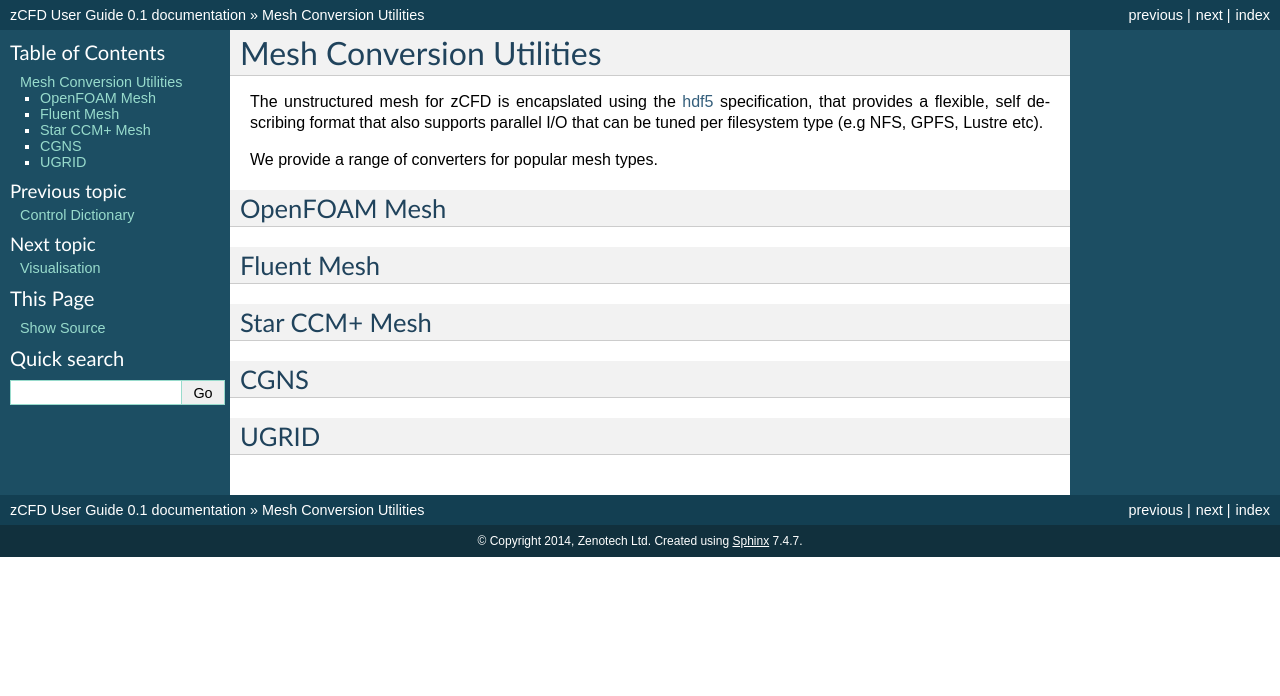
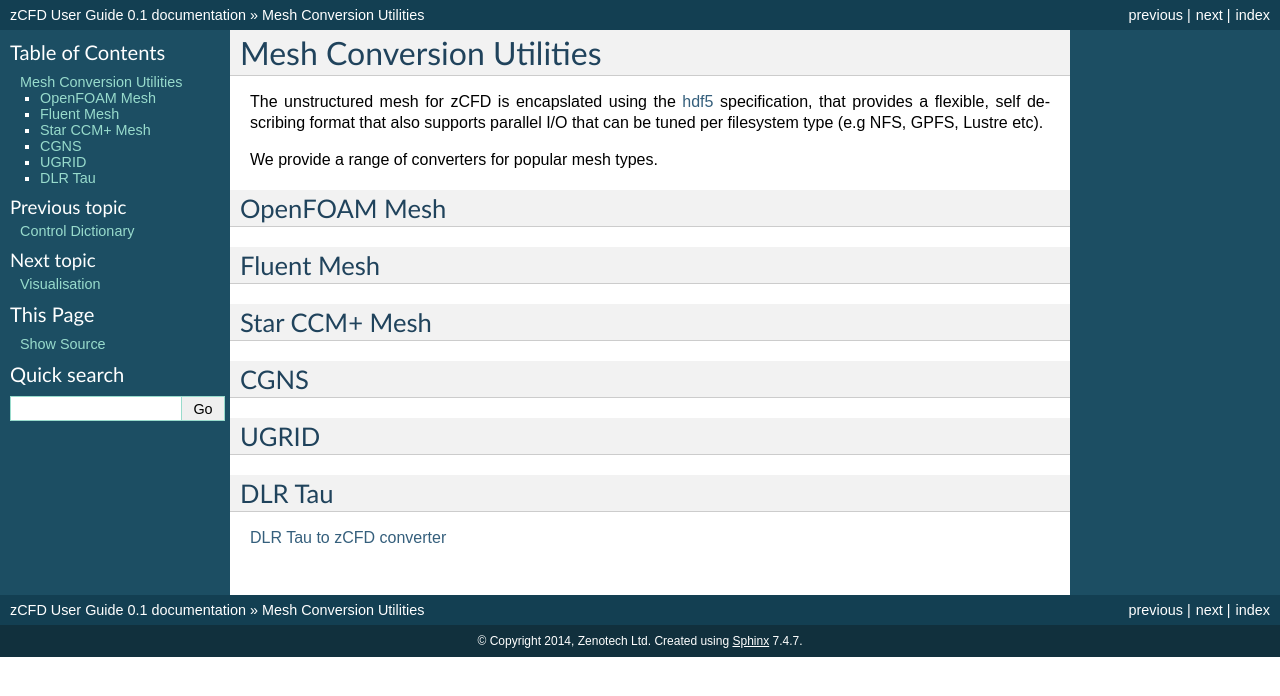
Before and after one commit to zCFD/zCFDguide, a Sphinx documentation site: the page built from docs/source/meshutil.rst, in a window 1280 px wide. Shown: the top 696 px of the page. Built offline with Sphinx 7.4.7, drawn with Linux system fonts in a browser that asks for light colours; formulas are drawn with MathJax 3.

Commit message:
Added link to Tau converter

```diff
--- a/docs/source/meshutil.rst
+++ b/docs/source/meshutil.rst
@@ -20,3 +20,8 @@ CGNS
 
 UGRID
 -----
+
+DLR Tau
+-------
+
+`DLR Tau to zCFD converter <https://gist.github.com/jappa/47b5ff5a62f6518609be>`_
```
Also changed, not shown: 1 other file.
